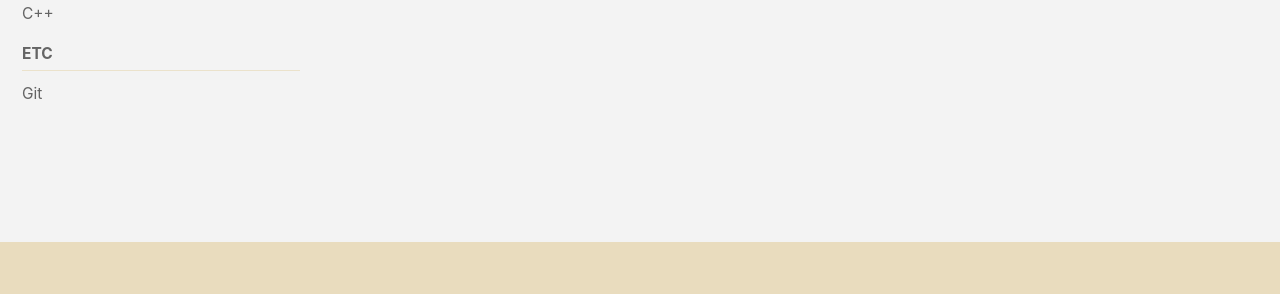
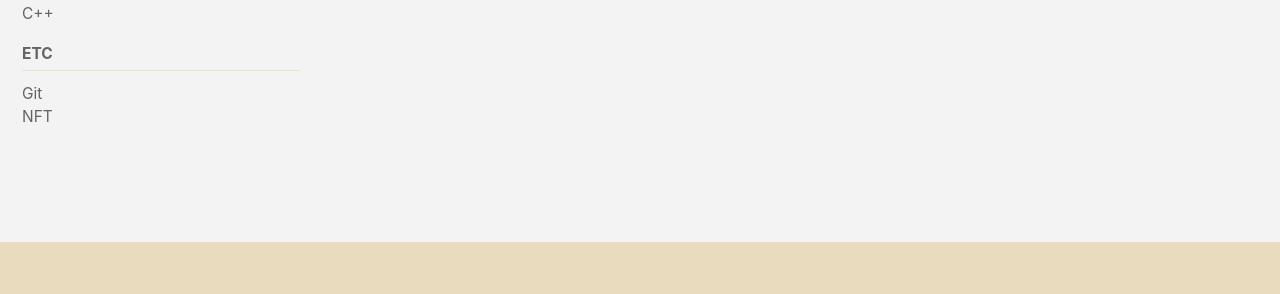
Before and after one commit to lemzea/lemzea.github.io, a Jekyll site: the page built from _pages/categories/k8s.md, in a window 1280 px wide. Shown: the part 503-797 px from the top of the page. Built offline with Jekyll 4.4.1, drawn with Linux system fonts in a browser that asks for light colours; cached includes are drawn as plain includes.

Commit message:
side bar

```diff
--- a/_config.yml
+++ b/_config.yml
@@ -99,6 +99,9 @@ analytics:
     tracking_id          :
     anonymize_ip         : # true, false (default)
 
+author_profile: true
+sidebar:
+  nav: "docs"
 
 # Site Author
 author:
@@ -187,7 +190,6 @@ keep_files:
   - .svn
 encoding: "utf-8"
 markdown_ext: "markdown,mkdown,mkdn,mkd,md"
-
 
 # Conversion
 markdown: kramdown
--- a/_data/navigation.yml
+++ b/_data/navigation.yml
@@ -36,3 +36,6 @@ docs:
       - title: "Git"
         url: Git/
         category: "Git"
+      - title: "NFT"
+        url: NFT/
+        category: "NFT"
```
